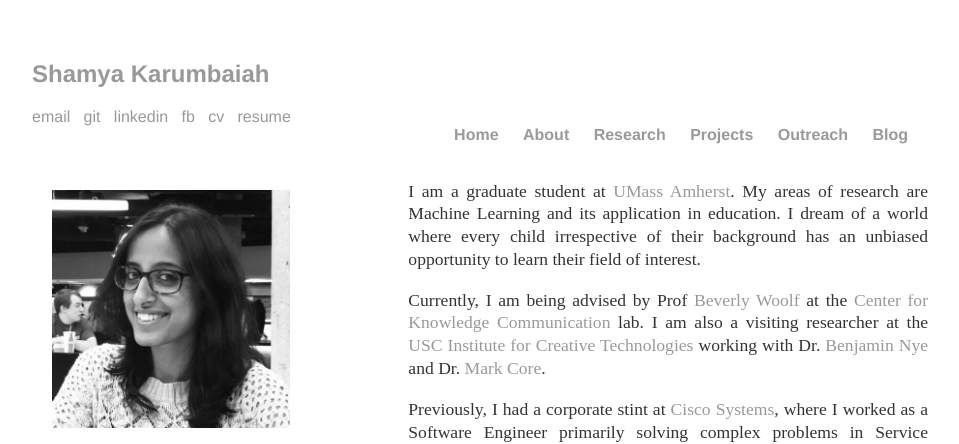
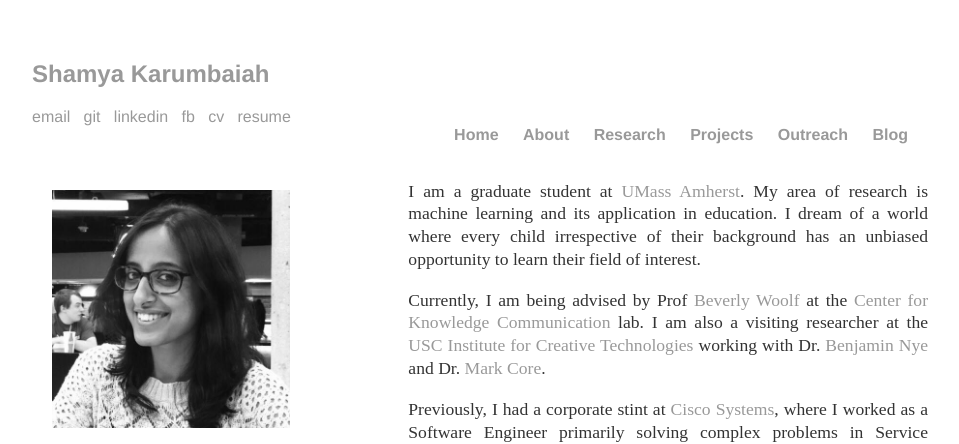
Before and after one commit to Shamya/shamyatest.github.io, a Jekyll site: the page built from index.html, in a window 1280 px wide. Shown: the top 444 px of the page, without its empty margins (160-1119 px from the left). Built offline with Jekyll 4.4.1, drawn with Linux system fonts in a browser that asks for light colours.

Commit message:
Update index.html

```diff
--- a/index.html
+++ b/index.html
@@ -16,7 +16,7 @@ title: Shamya Karumbaiah
 </div>
 
 <div style="width: 58%; float:right;  position: relative;">
-  <p>I am a graduate student at <a href="http://www.cs.umass.edu/">UMass Amherst</a>. My areas of research are Machine Learning and its application in education. I dream of a world where every child irrespective of their background has an unbiased opportunity to learn their field of interest. </p>
+  <p>I am a graduate student at <a href="http://www.cs.umass.edu/">UMass Amherst</a>. My area of research is machine learning and its application in education. I dream of a world where every child irrespective of their background has an unbiased opportunity to learn their field of interest. </p>
 
   <p>Currently, I am being advised by Prof <a href="http://centerforknowledgecommunication.com/05bpwabout.html">Beverly Woolf</a> at the <a href="http://centerforknowledgecommunication.com/index.html">Center for Knowledge Communication</a> lab. I am also a visiting researcher at the <a href="http://ict.usc.edu/">USC Institute for Creative Technologies </a> working with Dr. <a href ="https://sites.google.com/site/benjaminnye/"> Benjamin Nye</a> and Dr. <a href="http://people.ict.usc.edu/~core/"> Mark Core</a>. </p>
 
```
